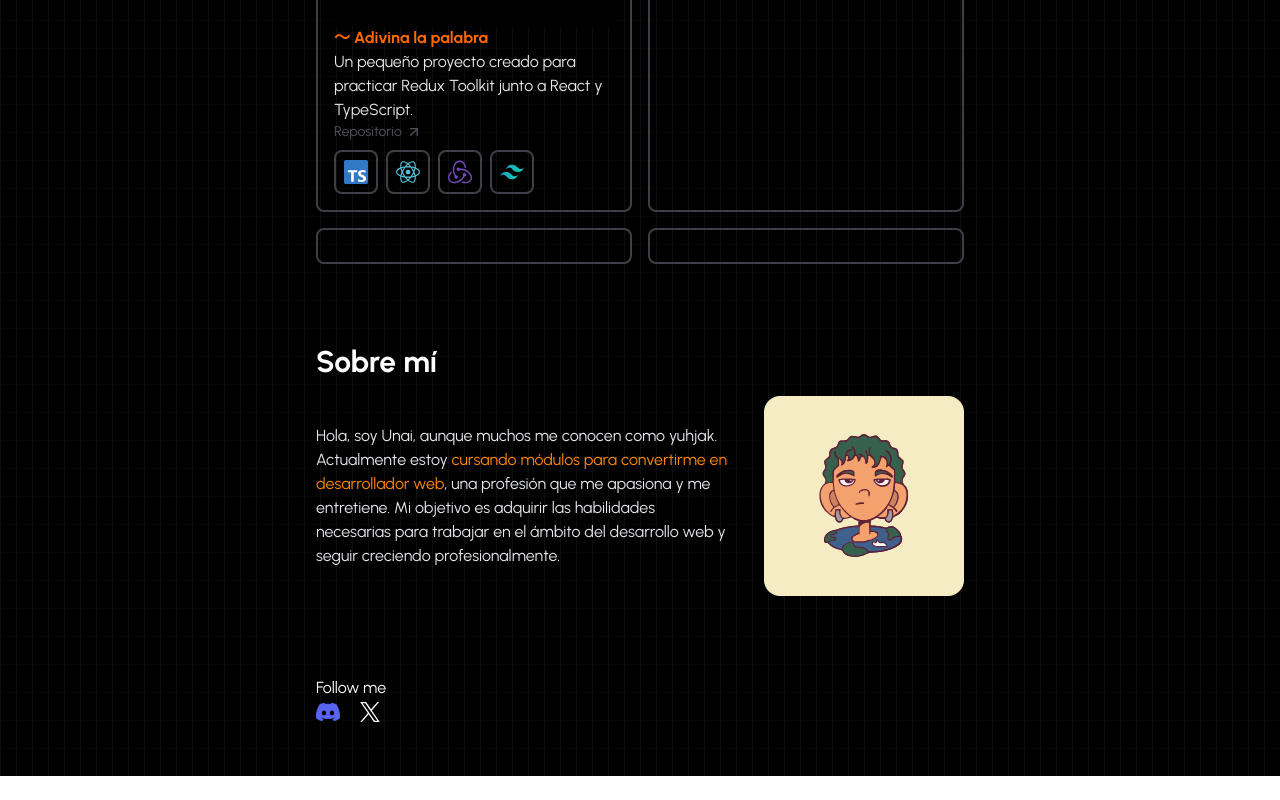
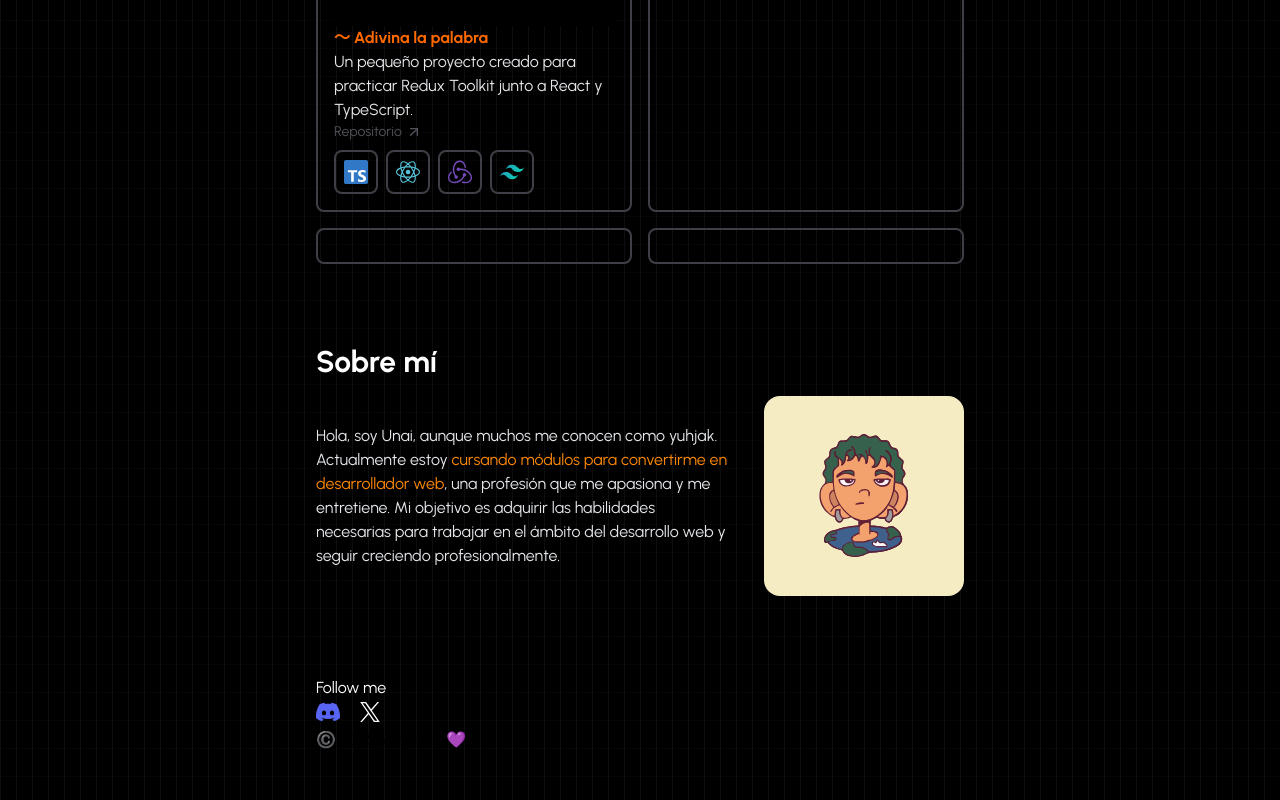
Before and after one commit to yuhjak25/yuhjak, a React (Vite) app: page / in a window 1280 px wide. Shown: the part 680-1480 px from the top of the page. Before the commit the page ends 1456 px from the top, so only its background shows below. Built offline with nearby package versions, Linux system fonts and the light colour scheme; what ldrs would draw is missing.

Commit message:
feat: add Footer component to the main application layout

```diff
--- a/src/App.tsx
+++ b/src/App.tsx
@@ -3,6 +3,7 @@ import Header from './components/Header'
 import Proyectos from './components/Proyectos'
 import SobreMi from './components/SobreMi'
 import FollowMe from './components/FollowMe'
+import Footer from './components/Footer'
 
 quantum.register()
 const App = () => {
@@ -14,6 +15,7 @@ const App = () => {
           <Proyectos />
           <SobreMi />
           <FollowMe />
+          <Footer />
         </section>
         <div className="absolute bottom-0 left-0 right-0 top-0 bg-[linear-gradient(to_right,#4f4f4f2e_1px,transparent_1px),linear-gradient(to_bottom,#8080800a_1px,transparent_1px)] bg-[size:14px_24px] sm:bg-[size:8px_14px] md:bg-[size:16px_28px]"></div>
         <div className="absolute left-0 right-0 top-[-10%] h-[700px] w-[700px] rounded-full bg-[radial-gradient(circle_400px_at_50%_300px,#fbfbfb36,#000)] sm:h-[600px] sm:w-[600px] md:h-[800px] md:w-[800px]"></div>
--- /dev/null
+++ b/src/components/Footer.tsx
@@ -0,0 +1,9 @@
+const Footer = () => {
+  return (
+    <div>
+      <footer>©️ 2025 yuhjak25 💜</footer>
+    </div>
+  )
+}
+
+export default Footer
```
